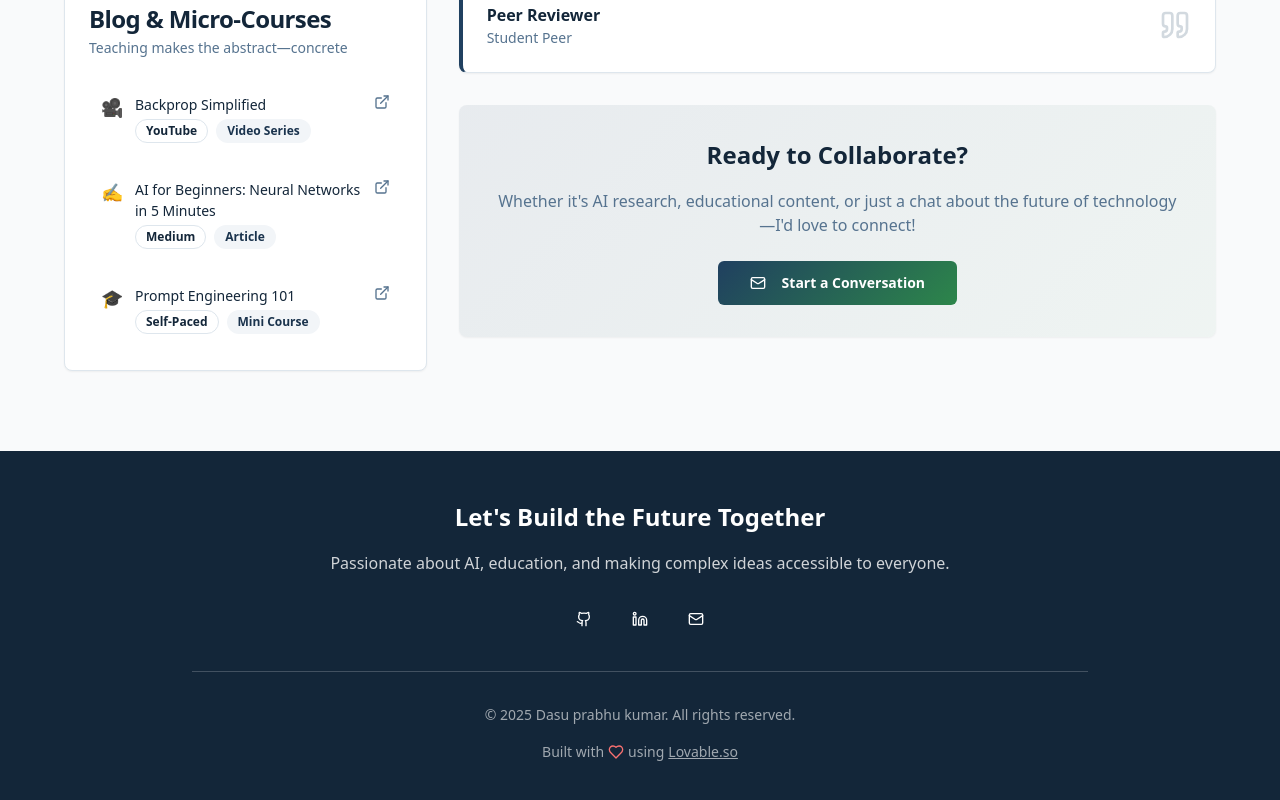
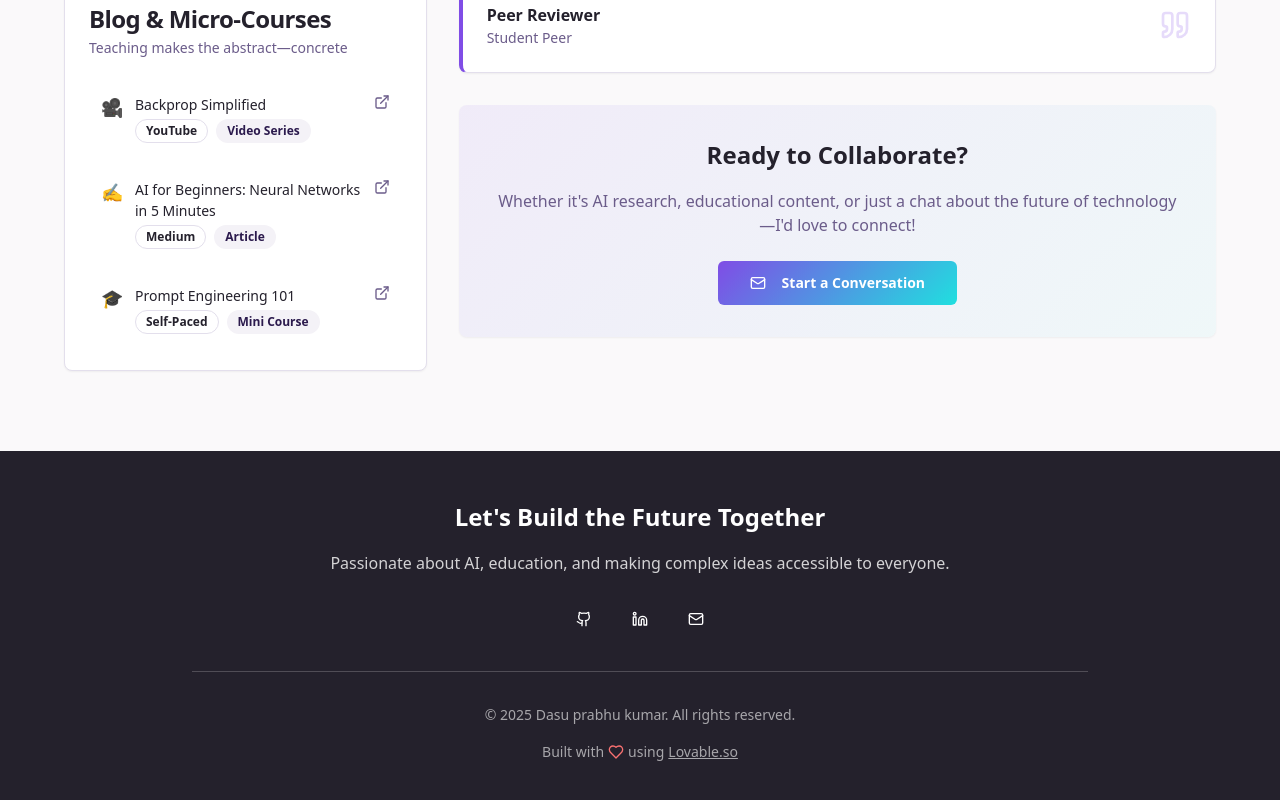
Before and after one commit to prabhudas47/code-explore-teach, a React (Vite) app: page / in a window 1280 px wide. Shown: the part 5525-6325 px from the top of the page. Built offline with nearby package versions, Linux system fonts and the light colour scheme.

Commit message:
Try different color combinations

```diff
--- a/src/index.css
+++ b/src/index.css
@@ -6,32 +6,32 @@
 
 @layer base {
   :root {
-    /* Core Colors - Dark Blue & Green */
+    /* Core Colors - Purple & Teal Modern */
     --background: 0 0% 100%;
-    --foreground: 210 50% 15%;
+    --foreground: 260 15% 15%;
 
     /* Cards & Surfaces */
     --card: 0 0% 100%;
-    --card-foreground: 210 50% 15%;
-    --surface: 210 20% 98%;
+    --card-foreground: 260 15% 15%;
+    --surface: 260 10% 98%;
 
-    /* Primary - Dark Blue */
-    --primary: 210 50% 25%;
+    /* Primary - Deep Purple */
+    --primary: 260 75% 60%;
     --primary-foreground: 0 0% 100%;
-    --primary-soft: 210 50% 95%;
+    --primary-soft: 260 75% 95%;
 
-    /* Secondary - Light Blues */
-    --secondary: 210 30% 96%;
-    --secondary-foreground: 210 50% 20%;
+    /* Secondary - Light Purples */
+    --secondary: 260 25% 96%;
+    --secondary-foreground: 260 50% 20%;
 
-    /* Muted - Professional Blues */
-    --muted: 210 30% 96%;
-    --muted-foreground: 210 25% 45%;
+    /* Muted - Professional Purples */
+    --muted: 260 25% 96%;
+    --muted-foreground: 260 20% 45%;
 
-    /* Accent - Forest Green */
-    --accent: 140 50% 35%;
+    /* Accent - Vibrant Teal */
+    --accent: 180 75% 50%;
     --accent-foreground: 0 0% 100%;
-    --accent-soft: 140 50% 95%;
+    --accent-soft: 180 75% 95%;
 
     /* Status Colors */
     --destructive: 0 84% 60%;
@@ -40,20 +40,20 @@
     --success-foreground: 0 0% 100%;
 
     /* Borders & Inputs */
-    --border: 210 30% 90%;
-    --input: 210 30% 90%;
-    --ring: 210 50% 25%;
+    --border: 260 25% 90%;
+    --input: 260 25% 90%;
+    --ring: 260 75% 60%;
 
-    /* Dark Blue & Green Gradients */
-    --gradient-primary: linear-gradient(135deg, hsl(210 50% 25%), hsl(140 50% 35%));
-    --gradient-surface: linear-gradient(180deg, hsl(0 0% 100%), hsl(210 20% 98%));
-    --gradient-hero: linear-gradient(135deg, hsl(210 50% 25% / 0.08), hsl(140 50% 35% / 0.05));
+    /* Purple & Teal Gradients */
+    --gradient-primary: linear-gradient(135deg, hsl(260 75% 60%), hsl(180 75% 50%));
+    --gradient-surface: linear-gradient(180deg, hsl(0 0% 100%), hsl(260 10% 98%));
+    --gradient-hero: linear-gradient(135deg, hsl(260 75% 60% / 0.08), hsl(180 75% 50% / 0.05));
 
     /* Professional Shadows */
-    --shadow-soft: 0 2px 8px hsl(210 50% 25% / 0.04);
-    --shadow-medium: 0 4px 16px hsl(210 50% 25% / 0.08);
-    --shadow-hard: 0 8px 32px hsl(210 50% 25% / 0.12);
-    --shadow-primary: 0 4px 20px hsl(210 50% 25% / 0.25);
+    --shadow-soft: 0 2px 8px hsl(260 75% 60% / 0.04);
+    --shadow-medium: 0 4px 16px hsl(260 75% 60% / 0.08);
+    --shadow-hard: 0 8px 32px hsl(260 75% 60% / 0.12);
+    --shadow-primary: 0 4px 20px hsl(260 75% 60% / 0.25);
 
     /* Swiss Typography Scale */
     --font-size-xs: 0.75rem;
@@ -91,46 +91,46 @@
   }
 
   .dark {
-    /* Dark Mode - Dark Blue & Green Theme */
-    --background: 210 50% 4%;
+    /* Dark Mode - Purple & Teal Theme */
+    --background: 260 25% 4%;
     --foreground: 0 0% 98%;
 
-    --card: 210 50% 6%;
+    --card: 260 25% 6%;
     --card-foreground: 0 0% 98%;
-    --surface: 210 50% 8%;
+    --surface: 260 25% 8%;
 
-    --primary: 140 50% 50%;
-    --primary-foreground: 210 50% 5%;
-    --primary-soft: 140 50% 15%;
+    --primary: 180 75% 55%;
+    --primary-foreground: 260 25% 5%;
+    --primary-soft: 180 75% 15%;
 
-    --secondary: 210 50% 10%;
+    --secondary: 260 25% 10%;
     --secondary-foreground: 0 0% 80%;
 
-    --muted: 210 50% 10%;
+    --muted: 260 25% 10%;
     --muted-foreground: 0 0% 60%;
 
-    --accent: 210 50% 60%;
+    --accent: 260 75% 65%;
     --accent-foreground: 0 0% 100%;
-    --accent-soft: 210 50% 15%;
+    --accent-soft: 260 75% 15%;
 
     --destructive: 0 84% 60%;
     --destructive-foreground: 0 0% 100%;
     --success: 142 71% 45%;
     --success-foreground: 0 0% 100%;
 
-    --border: 210 50% 15%;
-    --input: 210 50% 15%;
-    --ring: 140 50% 50%;
+    --border: 260 25% 15%;
+    --input: 260 25% 15%;
+    --ring: 180 75% 55%;
 
     /* Dark Mode Gradients */
-    --gradient-primary: linear-gradient(135deg, hsl(140 50% 50%), hsl(210 50% 60%));
-    --gradient-surface: linear-gradient(180deg, hsl(210 50% 4%), hsl(210 50% 6%));
-    --gradient-hero: linear-gradient(135deg, hsl(140 50% 50% / 0.08), hsl(210 50% 60% / 0.05));
+    --gradient-primary: linear-gradient(135deg, hsl(180 75% 55%), hsl(260 75% 65%));
+    --gradient-surface: linear-gradient(180deg, hsl(260 25% 4%), hsl(260 25% 6%));
+    --gradient-hero: linear-gradient(135deg, hsl(180 75% 55% / 0.08), hsl(260 75% 65% / 0.05));
 
     --shadow-soft: 0 2px 8px hsl(0 0% 0% / 0.4);
     --shadow-medium: 0 4px 16px hsl(0 0% 0% / 0.5);
     --shadow-hard: 0 8px 32px hsl(0 0% 0% / 0.6);
-    --shadow-primary: 0 4px 20px hsl(140 50% 50% / 0.25);
+    --shadow-primary: 0 4px 20px hsl(180 75% 55% / 0.25);
   }
 }
 
```
